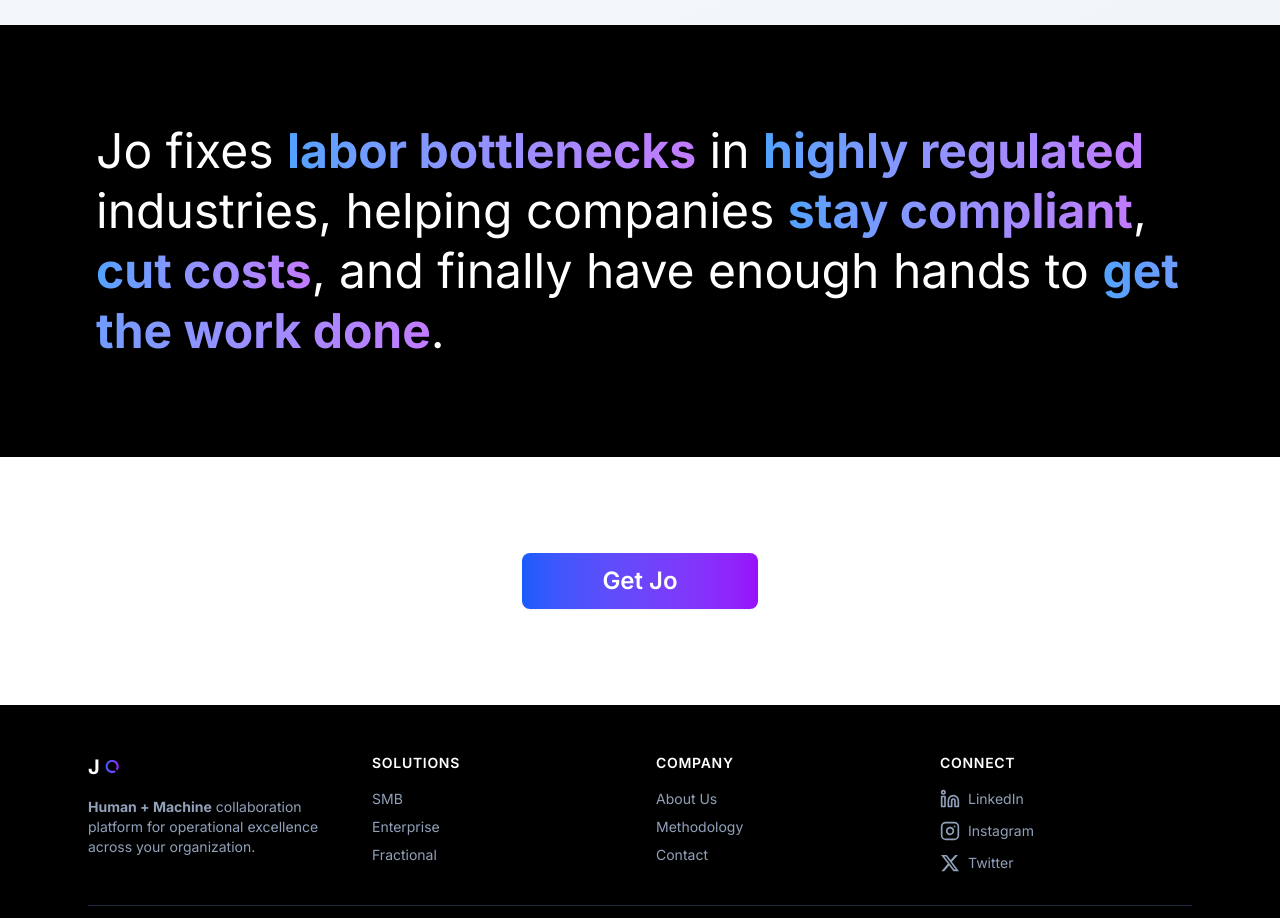
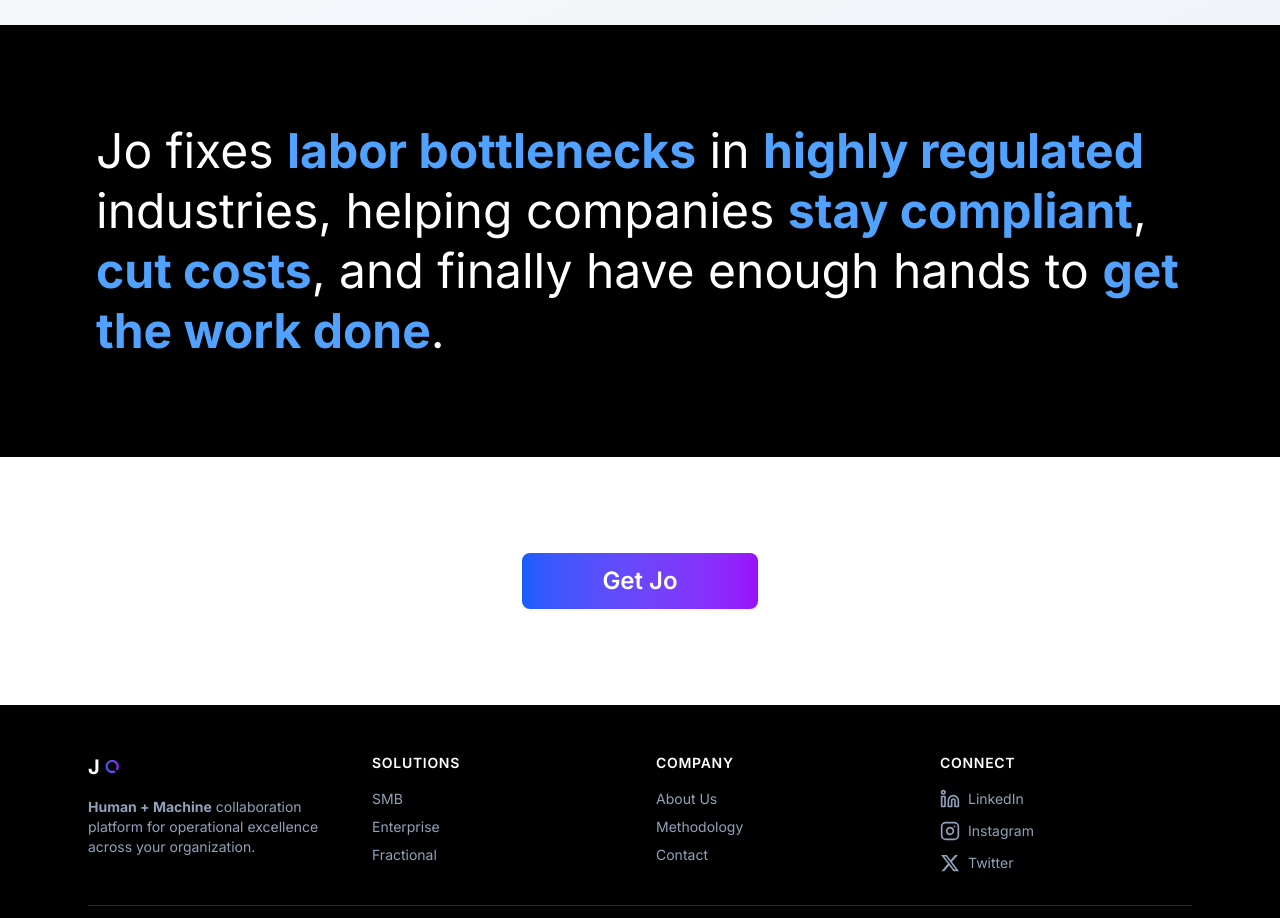
Before and after one commit to J0From/website-update, a Next.js app: page / in a window 1280 px wide. Shown: the part 1800-2718 px from the top of the page. Built offline with nearby package versions, Linux system fonts and the light colour scheme.

Commit message:
feat: replace gradient with solid blue color
Update highlighted words to consistent solid blue styling.

#VERCEL_SKIP

Co-authored-by: null <234321871+Selwonky@users.noreply.github.com>

```diff
--- a/app/page.tsx
+++ b/app/page.tsx
@@ -240,27 +240,11 @@ export default function HomePage() {
       <section className={`py-16 sm:py-20 md:py-24 bg-black ${marginClass}`}>
         <div className="max-w-6xl mx-auto text-left">
           <p className="text-2xl sm:text-3xl md:text-4xl lg:text-5xl text-white leading-tight">
-            Jo fixes{" "}
-            <span className="bg-gradient-to-r from-blue-400 to-purple-400 bg-clip-text text-transparent font-bold">
-              labor bottlenecks
-            </span>{" "}
-            in{" "}
-            <span className="bg-gradient-to-r from-blue-400 to-purple-400 bg-clip-text text-transparent font-bold">
-              highly regulated
-            </span>{" "}
-            industries, helping companies{" "}
-            <span className="bg-gradient-to-r from-blue-400 to-purple-400 bg-clip-text text-transparent font-bold">
-              stay compliant
-            </span>
-            ,{" "}
-            <span className="bg-gradient-to-r from-blue-400 to-purple-400 bg-clip-text text-transparent font-bold">
-              cut costs
-            </span>
-            , and finally have enough hands to{" "}
-            <span className="bg-gradient-to-r from-blue-400 to-purple-400 bg-clip-text text-transparent font-bold">
-              get the work done
-            </span>
-            .
+            Jo fixes <span className="text-blue-400 font-bold">labor bottlenecks</span> in{" "}
+            <span className="text-blue-400 font-bold">highly regulated</span> industries, helping companies{" "}
+            <span className="text-blue-400 font-bold">stay compliant</span>,{" "}
+            <span className="text-blue-400 font-bold">cut costs</span>, and finally have enough hands to{" "}
+            <span className="text-blue-400 font-bold">get the work done</span>.
           </p>
         </div>
       </section>
```
